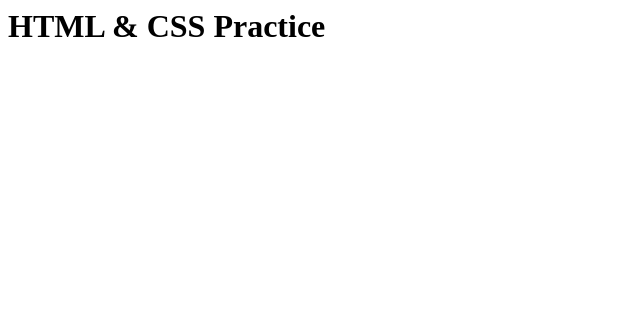
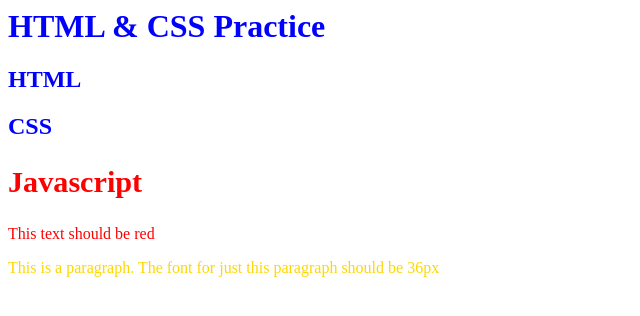
Before and after one commit to cameronotoole/CSSPractice, a plain HTML site: page index.html in a window 1280 px wide. Shown: the whole page, without its empty margins (0-640 px from the left). Drawn offline with Linux system fonts and the light colour scheme; a web font is replaced by a local one.

Commit message:
added html and css. practice css selectors

```diff
--- a/index.html
+++ b/index.html
@@ -3,11 +3,49 @@
 <head>
     <meta charset="UTF-8">
     <meta name="viewport" content="width=device-width, initial-scale=1.0">
-    <title>HTML/CSS</title>
+    <title>Document</title>
+    <link rel="preconnect" href="https://fonts.googleapis.com">
+    <link rel="preconnect" href="https://fonts.gstatic.com" crossorigin>
+    <link href="https://fonts.googleapis.com/css2?family=Single+Day&display=swap" rel="stylesheet">
+    <style>
+        h1,
+        h2 {
+            color: #0000ff;
+        }
+
+        p {
+            color: #ffd700;
+        }
+
+        #red-Header {
+            color: #ff0000;
+            font-size: 1.888em;
+        }
+
+        .red-Paragraph {
+            color: #ff0000;
+            font-size: 1em;
+        }
+    </style>
 </head>
 
 <body>
+    <!-- all headers should be blue unless otherwise noted -->
+    <!-- all paragraph tags should be gold unless otherwise noted -->
+    <!-- remember specificity: use a combination of selectors: id, class, element -->
+
     <h1>HTML & CSS Practice</h1>
+
+    <h2>HTML</h2>
+
+    <h2>CSS</h2>
+
+    <!-- should be red and 50px size -->
+    <h2 id="red-Header">Javascript</h2>
+
+    <p class="red-Paragraph">This text should be red</p>
+
+    <p>This is a paragraph. The font for just this paragraph should be 36px</p>
 </body>
 
 </html>
```
